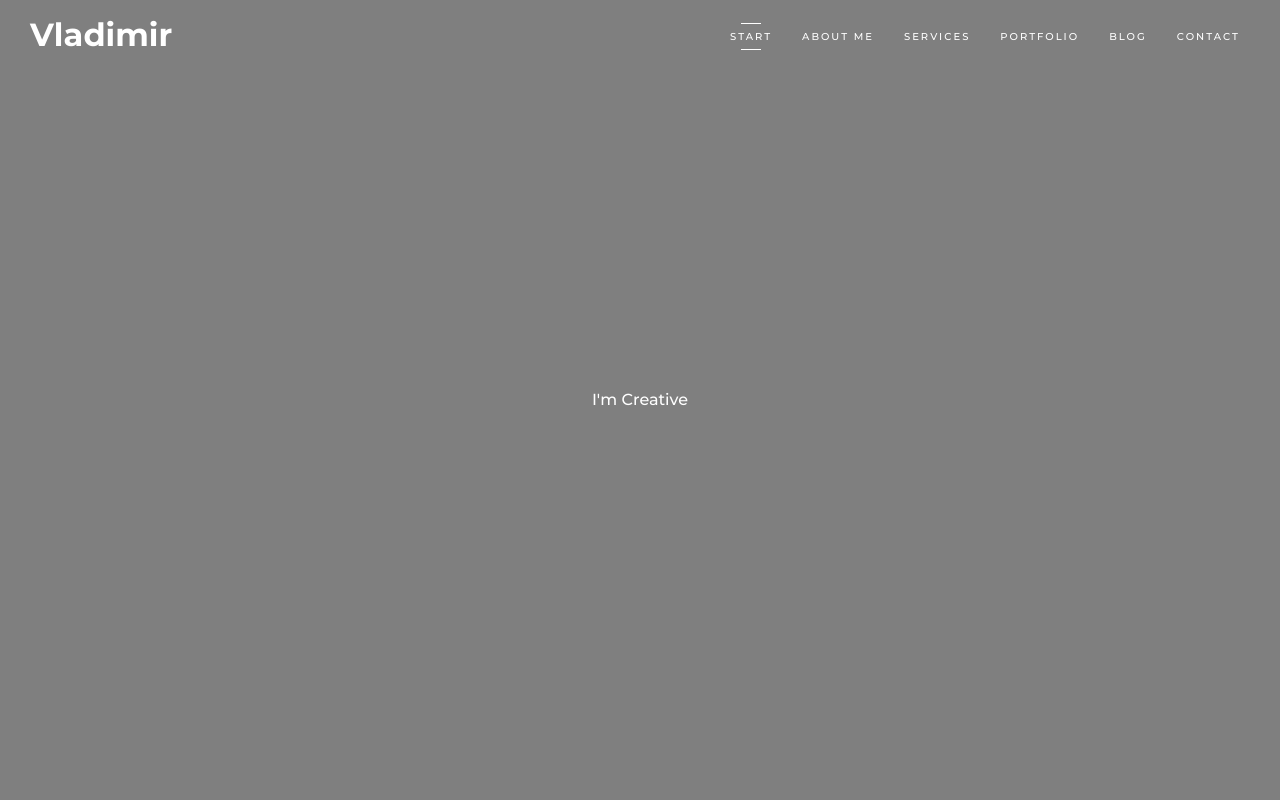
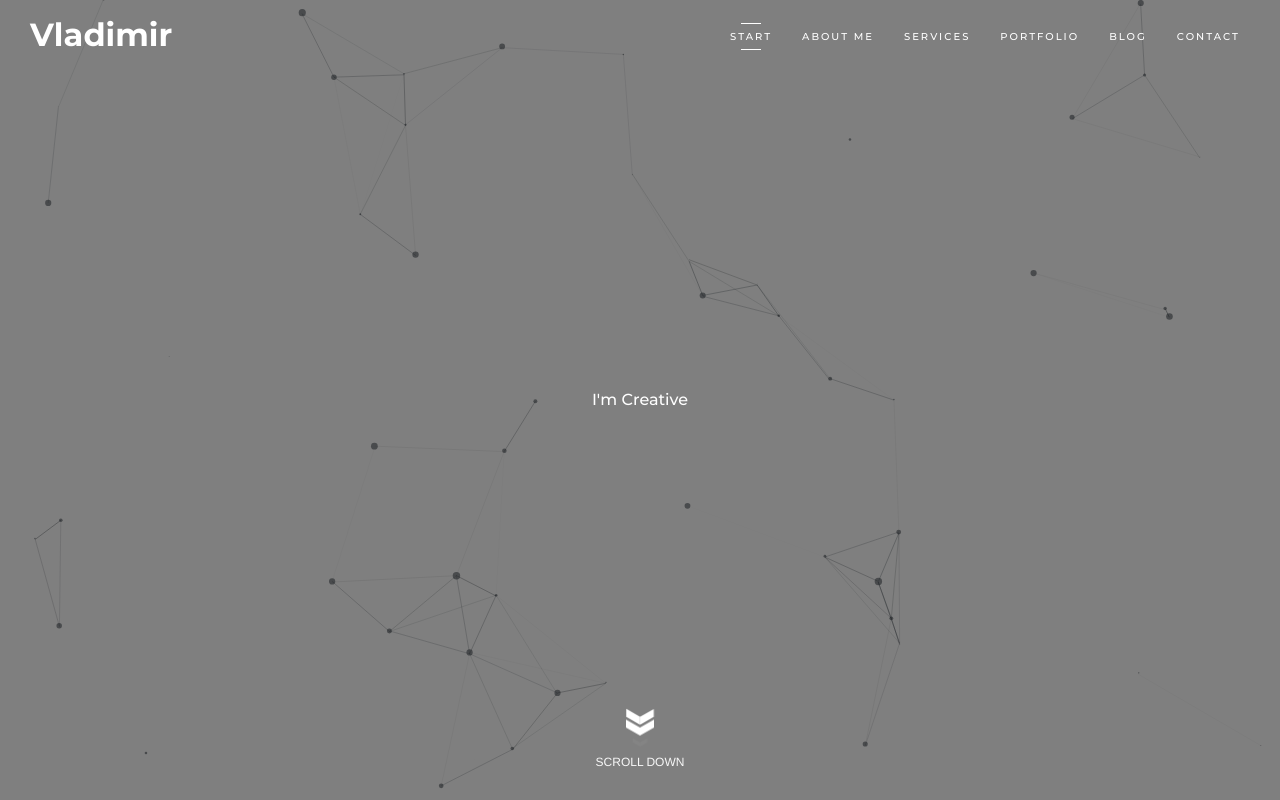
Before and after one commit to Cl3r1k/Cl3r1k.github.io, a website built with webpack: page index.html in a window 1280 px wide. Shown: the top 800 px of the page. Built offline with nearby package versions, Linux system fonts and the light colour scheme; files whose address does not match are found by name.

Commit message:
feat: implement particles and scroll down elements

```diff
--- /dev/null
+++ b/assets/particlesjs-config.json
@@ -0,0 +1,110 @@
+{
+  "particles": {
+    "number": {
+      "value": 50,
+      "density": {
+        "enable": true,
+        "value_area": 1000
+      }
+    },
+    "color": {
+      "value": "#13181c"
+    },
+    "shape": {
+      "type": "circle",
+      "stroke": {
+        "width": 0,
+        "color": "#000000"
+      },
+      "polygon": {
+        "nb_sides": 5
+      },
+      "image": {
+        "src": "img/github.svg",
+        "width": 100,
+        "height": 100
+      }
+    },
+    "opacity": {
+      "value": 0.5,
+      "random": false,
+      "anim": {
+        "enable": false,
+        "speed": 1,
+        "opacity_min": 0.1,
+        "sync": false
+      }
+    },
+    "size": {
+      "value": 4,
+      "random": true,
+      "anim": {
+        "enable": false,
+        "speed": 40,
+        "size_min": 0.1,
+        "sync": false
+      }
+    },
+    "line_linked": {
+      "enable": true,
+      "distance": 150,
+      "color": "#13181c",
+      "opacity": 0.4,
+      "width": 1
+    },
+    "move": {
+      "enable": true,
+      "speed": 2,
+      "direction": "top",
+      "random": false,
+      "straight": false,
+      "out_mode": "out",
+      "bounce": false,
+      "attract": {
+        "enable": false,
+        "rotateX": 600,
+        "rotateY": 1200
+      }
+    }
+  },
+  "interactivity": {
+    "detect_on": "canvas",
+    "events": {
+      "onhover": {
+        "enable": true,
+        "mode": "grab"
+      },
+      "onclick": {
+        "enable": true,
+        "mode": "repulse"
+      },
+      "resize": true
+    },
+    "modes": {
+      "grab": {
+        "distance": 200,
+        "line_linked": {
+          "opacity": 1
+        }
+      },
+      "bubble": {
+        "distance": 400,
+        "size": 40,
+        "duration": 2,
+        "opacity": 8,
+        "speed": 3
+      },
+      "repulse": {
+        "distance": 150,
+        "duration": 0.4
+      },
+      "push": {
+        "particles_nb": 4
+      },
+      "remove": {
+        "particles_nb": 2
+      }
+    }
+  },
+  "retina_detect": true
+}
--- a/index.html
+++ b/index.html
@@ -4,6 +4,7 @@
 <head>
   <meta charset="UTF-8">
   <meta name="viewport" content="width=device-width, initial-scale=1.0">
+  <script src="particles.js"></script>
   <title>Personal portfolio</title>
 </head>
 
@@ -31,7 +32,14 @@
   <main>
     <div class="landing-container flex-centered color-white" id="startId">
       <!-- <div class=""></div> -->
+      <div id="particles-js"></div>
       <p class="landing-text">I'm Creative</p>
+      <div class="scroll-container scroll-position">
+        <div class="chevron"></div>
+        <div class="chevron"></div>
+        <div class="chevron"></div>
+        <span class="text">Scroll down</span>
+      </div>
     </div>
 
     <div class="section-wrapper about-container" id="aboutId">
--- a/package.json
+++ b/package.json
@@ -43,7 +43,8 @@
   },
   "dependencies": {
     "core-js": "^3.6.5",
-    "lodash": "^4.17.15"
+    "lodash": "^4.17.15",
+    "particles.js": "^2.0.0"
   },
   "devDependencies": {
     "@babel/core": "^7.9.0",
--- a/src/index.js
+++ b/src/index.js
@@ -1,5 +1,6 @@
 /* eslint-disable no-undef */
 
+import 'particles.js';
 import throttle from 'lodash/throttle';
 
 import './scss/main.scss';
@@ -39,7 +40,12 @@ const throttledScrollHandler = throttle(scrollHandler, 100);
 const initApp = () => {
   document.addEventListener('scroll', throttledScrollHandler);
 
-  console.log('navBarElement: ', navBarElement);
+  /* particlesJS.load(@dom-id, @path-json, @callback (optional)); */
+  particlesJS.load('particles-js', 'assets/particlesjs-config.json', () => {
+    // console.log('callback - particles-js config loaded');
+  });
+
+  // console.log('navBarElement: ', navBarElement);
 };
 
 document.addEventListener('DOMContentLoaded', () => {
--- /dev/null
+++ b/src/scss/components/_scroll_arrow.scss
@@ -0,0 +1,91 @@
+.scroll-container {
+  position: relative;
+  display: flex;
+  flex-direction: column;
+  justify-content: center;
+  align-items: center;
+  width: 24px;
+  height: 24px;
+}
+
+.scroll-position {
+  position: absolute;
+  bottom: 100px;
+  z-index: 30;
+}
+
+.chevron {
+  position: absolute;
+  width: 28px;
+  height: 8px;
+  opacity: 0;
+  transform: scale3d(0.5, 0.5, 0.5);
+  animation: move 3s ease-out infinite;
+}
+
+.chevron:first-child {
+  animation: move 3s ease-out 1s infinite;
+}
+
+.chevron:nth-child(2) {
+  animation: move 3s ease-out 2s infinite;
+}
+
+.chevron:before,
+.chevron:after {
+  content: ' ';
+  position: absolute;
+  top: 0;
+  height: 100%;
+  width: 51%;
+  background: #fff;
+}
+
+.chevron:before {
+  left: 0;
+  transform: skew(0deg, 30deg);
+}
+
+.chevron:after {
+  right: 0;
+  width: 50%;
+  transform: skew(0deg, -30deg);
+}
+
+@keyframes move {
+  25% {
+    opacity: 1;
+
+  }
+  33% {
+    opacity: 1;
+    transform: translateY(30px);
+  }
+  67% {
+    opacity: 1;
+    transform: translateY(40px);
+  }
+  100% {
+    opacity: 0;
+    transform: translateY(55px) scale3d(0.5, 0.5, 0.5);
+  }
+}
+
+.text {
+  display: block;
+  margin-top: 150px;
+/*   margin-left: -30px; */
+  font-family: "Helvetica Neue", "Helvetica", Arial, sans-serif;
+  font-size: 12px;
+  color: #fff;
+  text-transform: uppercase;
+  white-space: nowrap;
+  opacity: .25;
+  animation: pulse 2s linear alternate infinite;
+}
+
+@keyframes pulse {
+  to {
+    opacity: 1;
+  }
+}
--- a/src/scss/layout/_index.scss
+++ b/src/scss/layout/_index.scss
@@ -166,6 +166,13 @@ main {
 
 .section-wrapper {
   padding: 80px 0;
+}
+
+#particles-js {
+  position: absolute;
+  width: 100%;
+  height: 100%;
+  z-index: 30;
 }
 
 // .active {
--- a/src/scss/main.scss
+++ b/src/scss/main.scss
@@ -8,6 +8,7 @@
 @import "./base/fonts";
 
 // 4. Components
+@import "./components/scroll_arrow";
 @import "./components/button";
 @import "./components/input";
 @import "./components/checkbox";
```
Also changed, not shown: 1 other file.
